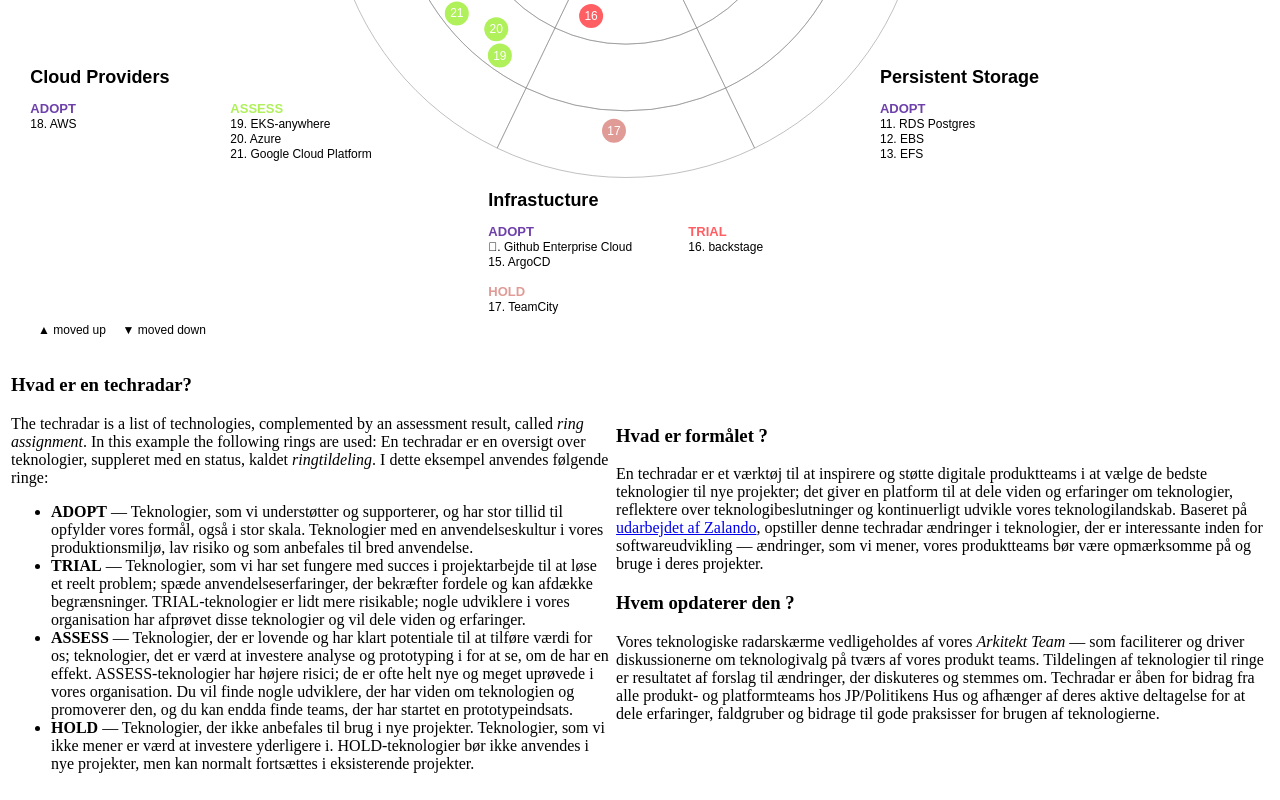
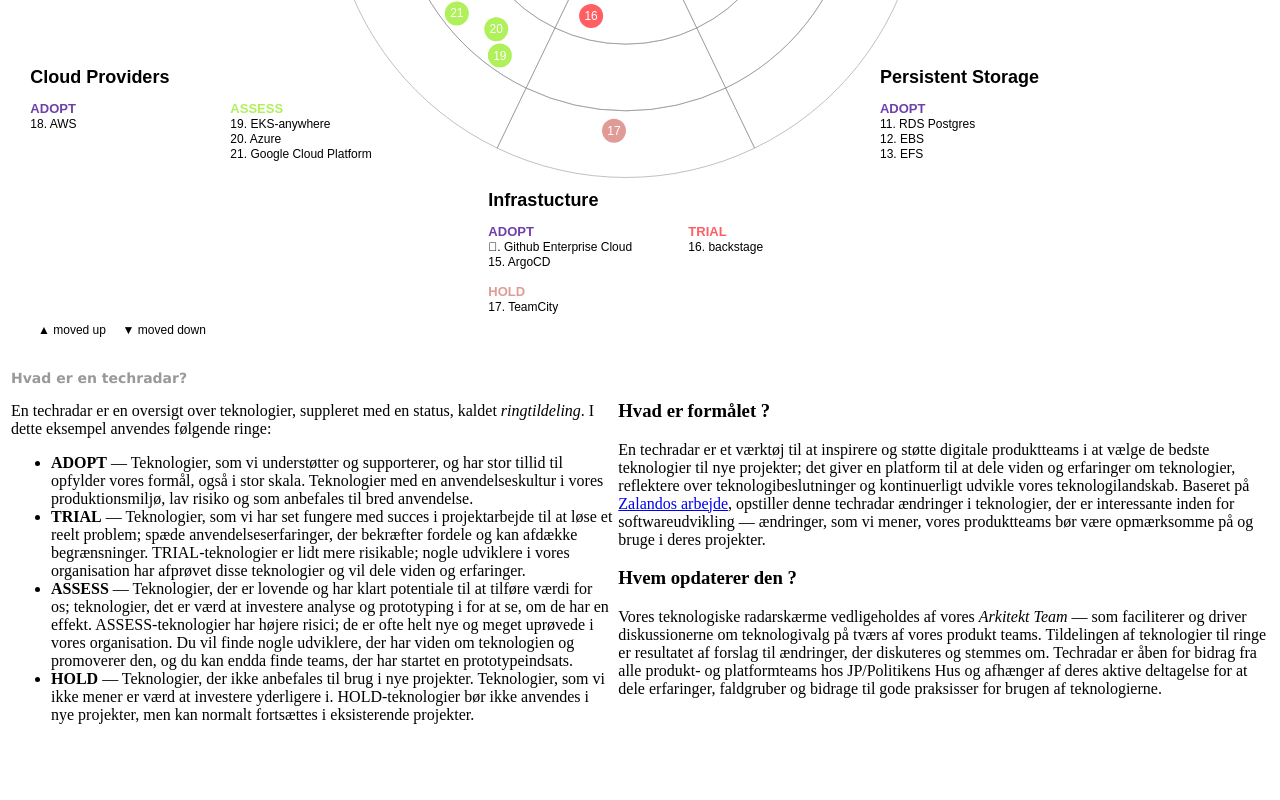
Before and after one commit to test-jppolitikenshus/techradar, a React (Vite) app: page / in a window 1280 px wide. Shown: the part 732-1532 px from the top of the page. After the commit the page ends 1483 px from the top, so only its background shows below. Built offline with nearby package versions, Linux system fonts and the light colour scheme; a web font is replaced by a local one.

Commit message:
Update techradar information and Zalando reference in App component

```diff
--- a/src/App.tsx
+++ b/src/App.tsx
@@ -31,9 +31,8 @@
         <tbody>
           <tr>
             <td>
-              <h3>Hvad er en techradar?</h3>
+              <h3 style={{ fontFamily: "Geneva, Arial, Helvetica, sans-serif", fontSize: "14px", color: "rgb(153, 153, 153)" }}>Hvad er en techradar?</h3>
               <p>
-                The techradar is a list of technologies, complemented by an assessment result, called <em>ring assignment</em>. In this example the following rings are used:
                 En techradar er en oversigt over teknologier, suppleret med en status, kaldet <em>ringtildeling</em>. I dette eksempel anvendes følgende ringe:
               </p>
 
@@ -49,7 +48,7 @@
               <h3>Hvad er formålet ?</h3>
 
               <p>
-                En techradar er et værktøj til at inspirere og støtte digitale produktteams i at vælge de bedste teknologier til nye projekter; det giver en platform til at dele viden og erfaringer om teknologier, reflektere over teknologibeslutninger og kontinuerligt udvikle vores teknologilandskab. Baseret på <a href="https://opensource.zalando.com/tech-radar/#">udarbejdet af Zalando</a>, opstiller denne techradar ændringer i teknologier, der er interessante inden for softwareudvikling &mdash; ændringer, som vi mener, vores produktteams bør være opmærksomme på og bruge i deres projekter.</p>
+                En techradar er et værktøj til at inspirere og støtte digitale produktteams i at vælge de bedste teknologier til nye projekter; det giver en platform til at dele viden og erfaringer om teknologier, reflektere over teknologibeslutninger og kontinuerligt udvikle vores teknologilandskab. Baseret på <a href="https://opensource.zalando.com/tech-radar/#">Zalandos arbejde</a>, opstiller denne techradar ændringer i teknologier, der er interessante inden for softwareudvikling &mdash; ændringer, som vi mener, vores produktteams bør være opmærksomme på og bruge i deres projekter.</p>
 
               <h3>Hvem opdaterer den ?</h3>
 
@@ -58,7 +57,7 @@
               </p>
             </td></tr>
         </tbody>
-      </table>
+      </table >
     </>
   )
 }
```
